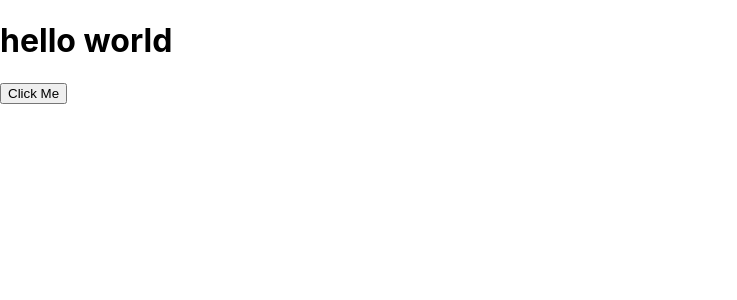
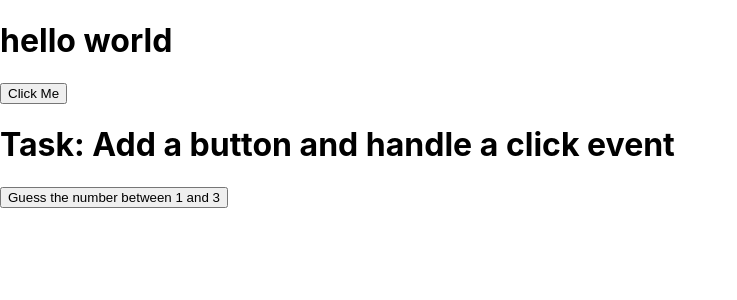
Before and after one commit to senbagaraman04/react-basics, a React (Create React App) app: page / in a window 1280 px wide. Shown: the top 300 px of the page, without its empty margins (0-737 px from the left). Built offline with nearby package versions, Linux system fonts and the light colour scheme.

Commit message:
learn: custom events

```diff
--- a/src/App.js
+++ b/src/App.js
@@ -15,8 +15,20 @@
 }
 
 function App() {
+  function handleClick() {
+        let randomNum = Math.floor(Math.random() * 3) + 1;
+        console.log(randomNum);
+        let userInput = prompt('type a number');
+        alert(`Computer number: ${randomNum}, Your guess: ${userInput}`);
+      }
+
    return (
-   <><Header /><Btn /></>
+   <><Header /><Btn />
+     <div>
+      <h1>Task: Add a button and handle a click event</h1>
+      <button onClick={handleClick}>Guess the number between 1 and 3</button>
+    </div>
+   </>
    );
 }
 
```
